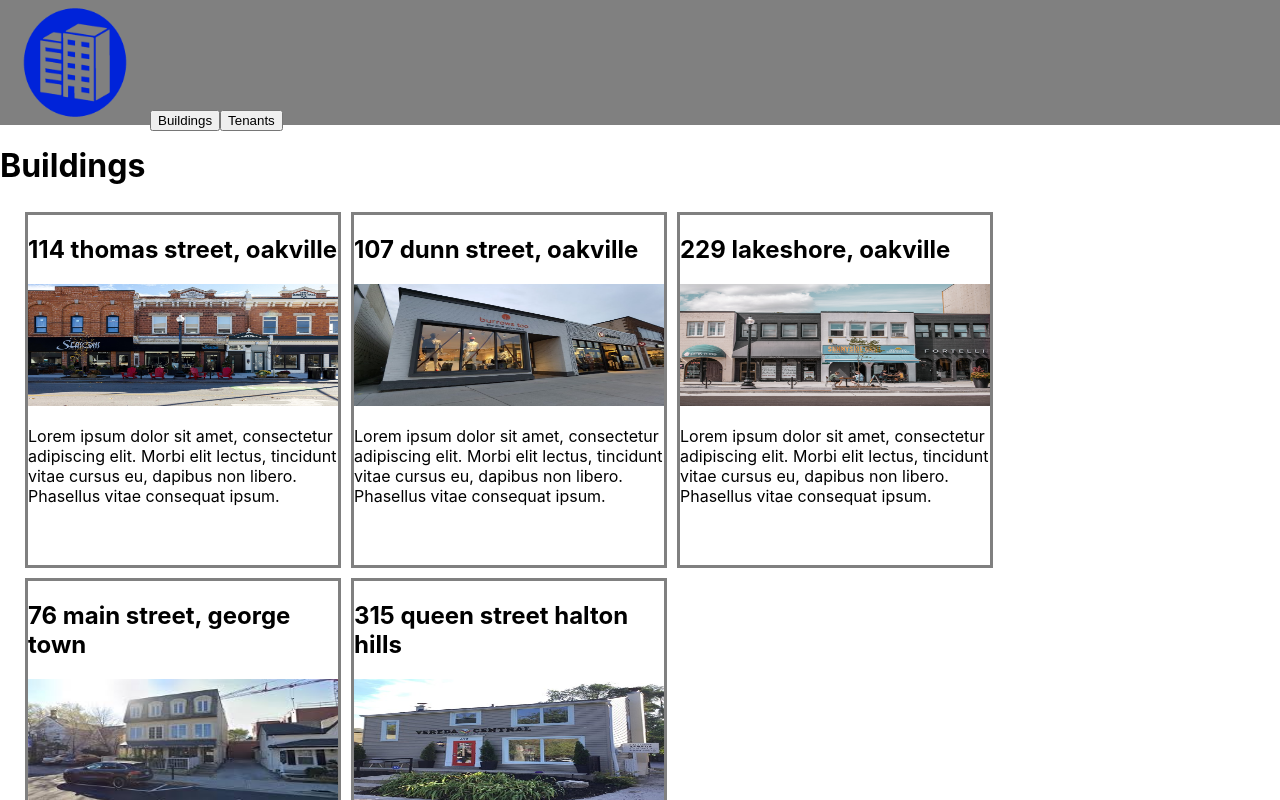
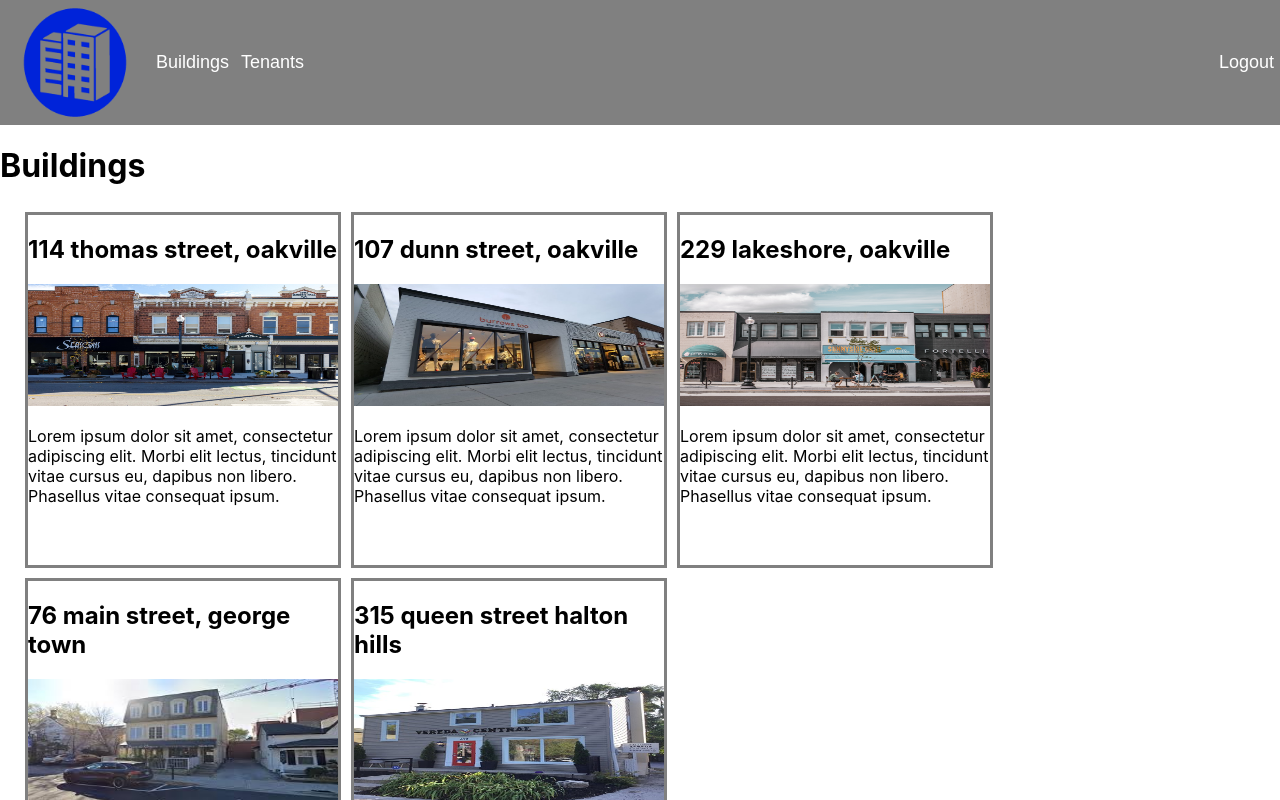
Before and after one commit to Chrisbhall/Final, a React (Create React App) app: page / in a window 1280 px wide. Shown: the top 800 px of the page. Built offline with nearby package versions, Linux system fonts and the light colour scheme.

Commit message:
add better css styling to nav & include logout button to be further developed later

```diff
--- a/src/components/manager_comp/Tenants.js
+++ b/src/components/manager_comp/Tenants.js
@@ -41,6 +41,7 @@ export default function Tenants(props) {
     //props.setState(...props.tenants, props.state.users[id])
     /*  props.bookInterview(props.id,interview).then(() => transition(SHOW, true)).catch(() => transition(ERROR_SAVE, true));*/
     console.log(props.tenants);
+    transition(SHOW);
   }
 
   function onDelete(id){
@@ -57,6 +58,7 @@ export default function Tenants(props) {
   }
   function onCreate(){
     transition(CREATE);
+
   }
   function onCancel(){
     back();
--- a/src/components/manager_comp/nav.js
+++ b/src/components/manager_comp/nav.js
@@ -2,7 +2,8 @@ import React from 'react';
 import "./nav.scss";
 
 export default function nav(props) {
-return (<nav><img className="logo" src="/images/Logo.png"></img>
-<button onClick={() => {props.setPage("Buildings"); console.log(props.page);}}>Buildings</button>
-<button onClick={() => props.setPage("Tenants")}>Tenants</button></nav>);
+return (<nav><div className='left_nav'><img className="logo" src="/images/Logo.png"></img>
+<button className='nav_button' onClick={() => {props.setPage("Buildings"); console.log(props.page);}}>Buildings</button>
+<button className='nav_button' onClick={() => props.setPage("Tenants")}>Tenants</button></div>
+<div className='right_nav'><button className='nav_button'> Logout </button></div></nav>);
 }
--- a/src/components/manager_comp/nav.scss
+++ b/src/components/manager_comp/nav.scss
@@ -1,8 +1,31 @@
 nav{
   height:125px;
   background-color:gray;
+  display:flex;
+  justify-content: space-between;
+  align-items: center;
+}
+div.left_nav{
+  display:flex;
+  width:250px;
+}
+div.right_nav{
+  display:flex;
+  height:125px;
 }
 .logo{
   width:150px;
   height:125px;
 }
+.nav_button{
+  font-size: large;
+cursor:pointer;
+margin-top:0;
+border:0;
+background-color: gray;
+color:white;
+}
+.nav_button:hover{
+  background-color: lightgray;
+  color:black;
+  }
```
